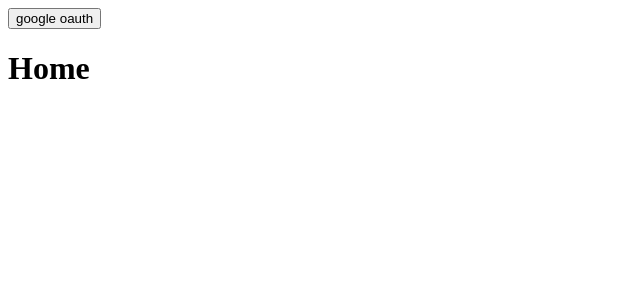
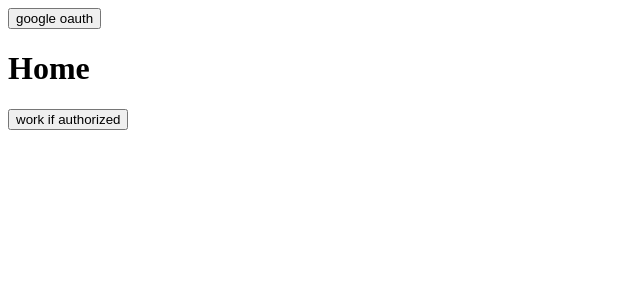
Before and after one commit to dev2820/new-blog-web-prototype, a Next.js app: page / in a window 1280 px wide. Shown: the top 300 px of the page, without its empty margins (0-640 px from the left). Built offline with nearby package versions, Linux system fonts and the light colour scheme.

Commit message:
refactor/ add test code for authorization

```diff
--- a/src/pages/index.tsx
+++ b/src/pages/index.tsx
@@ -1,11 +1,17 @@
 import Link from "next/link";
 import { useUser } from "@/stores/user";
 import Layout from "@/layouts/Layout";
+import { newBlogAPI } from "@/utils";
 
 export default function HomePage() {
+  const testFunc = async () => {
+    const response = await newBlogAPI.get("https://new-blog.store/api/user");
+    console.log(response);
+  };
   return (
     <Layout>
       <h1>Home</h1>
+      <button onClick={testFunc}>work if authorized</button>
     </Layout>
   );
 }
--- a/src/utils/index.ts
+++ b/src/utils/index.ts
@@ -1 +1,2 @@
 export * as notion from "./notion";
+export { newBlogAPI } from "./new-blog";
```
